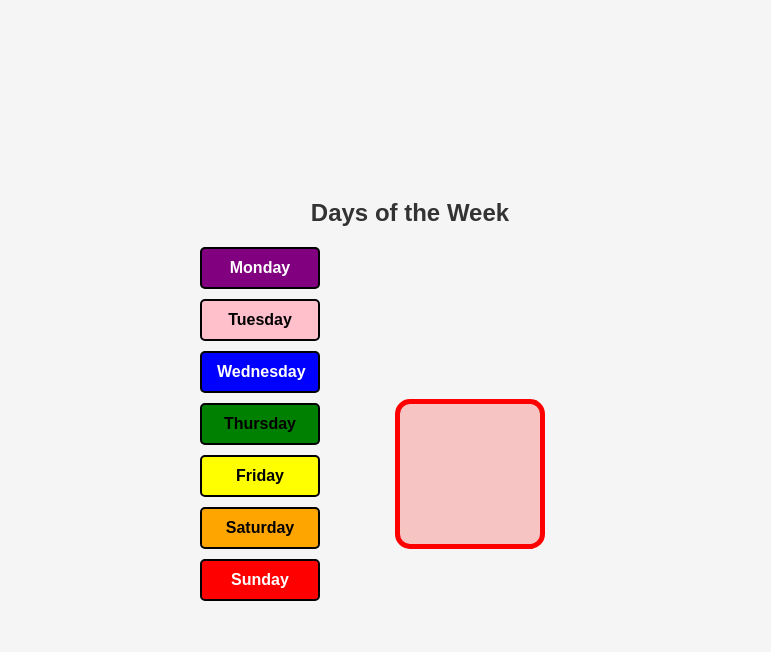
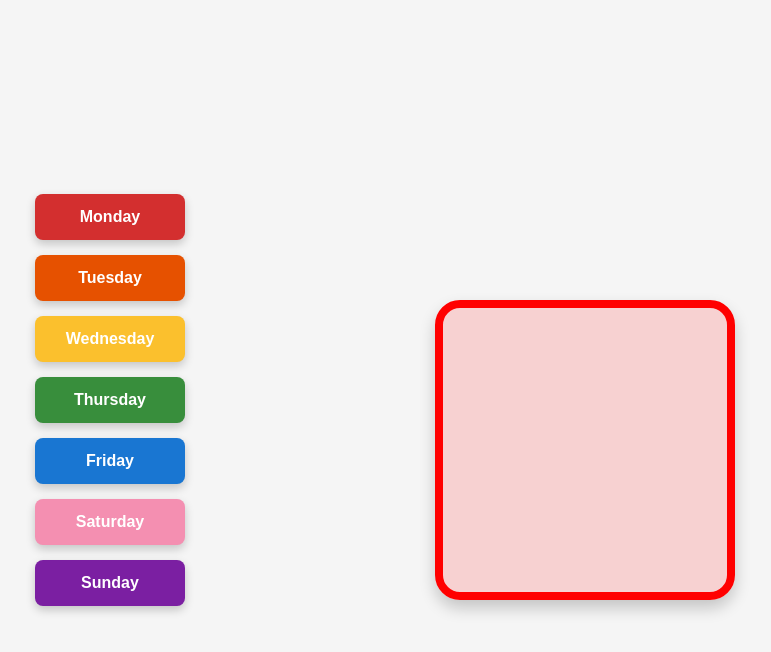
Before and after one commit to jnnhhvn/jnnhhvn.github.io, a plain HTML site: page S2-Technical/index.html in a window 1280 px wide. Both pictures are taken after a click on the button "Monday". Shown: the whole page, without its empty margins (230-1001 px from the left). Drawn offline with Linux system fonts and the light colour scheme.

Commit message:
03.03.25 - S2-Technical v.2 updated css

```diff
--- a/S2-Technical/index.html
+++ b/S2-Technical/index.html
@@ -8,8 +8,8 @@
     <script defer src="script.js"></script>
 </head>
 <body>
-    <h1 class="header-title">Days of the Week</h1>
     <div class="main-container">
+        <div class="left-container">
             <div class="button-container">
                 <button onclick="animateBox(0)" class="day-button">Monday</button>
                 <button onclick="animateBox(1)" class="day-button">Tuesday</button>
@@ -19,6 +19,8 @@
                 <button onclick="animateBox(5)" class="day-button">Saturday</button>
                 <button onclick="animateBox(6)" class="day-button">Sunday</button>
             </div>
+        </div>
+
         <div class="box-container">
             <div class="box box-red"></div>
             <div class="box box-orange"></div>
--- a/S2-Technical/styles.css
+++ b/S2-Technical/styles.css
@@ -11,57 +11,57 @@ body {
     align-items: center;
     justify-content: center;
     height: 100vh;
-    font-family: Arial, sans-serif;
-}
-
-.header-title {
-    margin-bottom: 20px;
-    font-size: 24px;
-    font-weight: bold;
-    color: #333;
+    font-family: 'Poppins', sans-serif;
 }
 
 .main-container {
     display: flex;
     align-items: center;
+    justify-content: center;
+    width: 80%;
 }
 
 .left-container {
-    padding: 20px;
-    border-right: 5px solid black; /* Left-side border enclosing buttons */
-    margin-right: 20px;
+    margin-right: 200px;
 }
 
 .button-container {
     display: flex;
     flex-direction: column;
-    gap: 10px;
+    gap: 15px;
 }
 
 .day-button {
-    padding: 10px 15px;
-    border: 2px solid black;
-    border-radius: 5px;
+    padding: 14px 20px;
+    border: none;
+    border-radius: 8px;
     cursor: pointer;
     font-size: 16px;
-    font-weight: bold;
-    transition: background-color 0.3s ease;
+    font-weight: 600;
+    transition: transform 0.5s ease, opacity 0.9s ease;
     text-align: center;
-    width: 120px;
+    width: 150px;
+    color: white;
+    box-shadow: 0 4px 10px rgba(0, 0, 0, 0.2);
 }
 
-.day-button:nth-child(1) { background-color: purple; color: white; }
-.day-button:nth-child(2) { background-color: pink; color: black; }
-.day-button:nth-child(3) { background-color: blue; color: white; }
-.day-button:nth-child(4) { background-color: green; color: black; }
-.day-button:nth-child(5) { background-color: yellow; color: black; }
-.day-button:nth-child(6) { background-color: orange; color: black; }
-.day-button:nth-child(7) { background-color: red; color: white; }
+.day-button:nth-child(7) { background-color: #7B1FA2; }
+.day-button:nth-child(6) { background-color: #F48FB1; }
+.day-button:nth-child(5) { background-color: #1976D2; }
+.day-button:nth-child(4) { background-color: #388E3C; }
+.day-button:nth-child(3) { background-color: #FBC02D; }
+.day-button:nth-child(2) { background-color: #E65100; }
+.day-button:nth-child(1) { background-color: #D32F2F; }
+
+.day-button:hover {
+    transform: scale(1.05);
+    opacity: 0.9;
+}
 
 .box-container {
     position: relative;
-    width: 300px;
-    height: 300px;
+    width: 400px;
+    height: 400px;
     display: flex;
     align-items: center;
     justify-content: center;
@@ -69,22 +69,23 @@ body {
 
 .box {
     position: absolute;
-    width: 150px;
-    height: 150px;
-    border: 5px solid transparent; /* Hollow effect */
-    border-radius: 15px;
+    width: 300px;
+    height: 300px;
+    border: 8px solid transparent;
+    border-radius: 25px;
     opacity: 0;
     transition: transform 1s ease, opacity 1s ease, border-color 1s ease, background-color 1s ease;
-    background-color: rgba(255, 255, 255, 0.2); /* Light color opacity */
+    background-color: rgba(255, 255, 255, 0.2);
+    box-shadow: 0 8px 16px rgba(0, 0, 0, 0.2);
 }
 
-.box-red { border-color: red; background-color: rgba(255, 0, 0, 0.2); }
-.box-orange { border-color: orange; background-color: rgba(255, 165, 0, 0.2); }
-.box-yellow { border-color: yellow; background-color: rgba(255, 255, 0, 0.2); }
-.box-green { border-color: green; background-color: rgba(0, 128, 0, 0.2); }
-.box-blue { border-color: blue; background-color: rgba(0, 0, 255, 0.2); }
-.box-indigo { border-color: indigo; background-color: rgba(75, 0, 130, 0.2); }
-.box-violet { border-color: violet; background-color: rgba(238, 130, 238, 0.2); }
+.box-red { border-color: red; background-color: rgba(255, 0, 0, 0.15); }
+.box-orange { border-color: orange; background-color: rgba(255, 165, 0, 0.15); }
+.box-yellow { border-color: yellow; background-color: rgba(255, 255, 0, 0.15); }
+.box-green { border-color: green; background-color: rgba(0, 128, 0, 0.15); }
+.box-blue { border-color: blue; background-color: rgba(0, 0, 255, 0.15); }
+.box-indigo { border-color: indigo; background-color: rgba(75, 0, 130, 0.15); }
+.box-violet { border-color: violet; background-color: rgba(238, 130, 238, 0.15); }
 
 .active {
     transform: translateY(50px);
```
Lines whose indentation alone changed are shown as unchanged.
